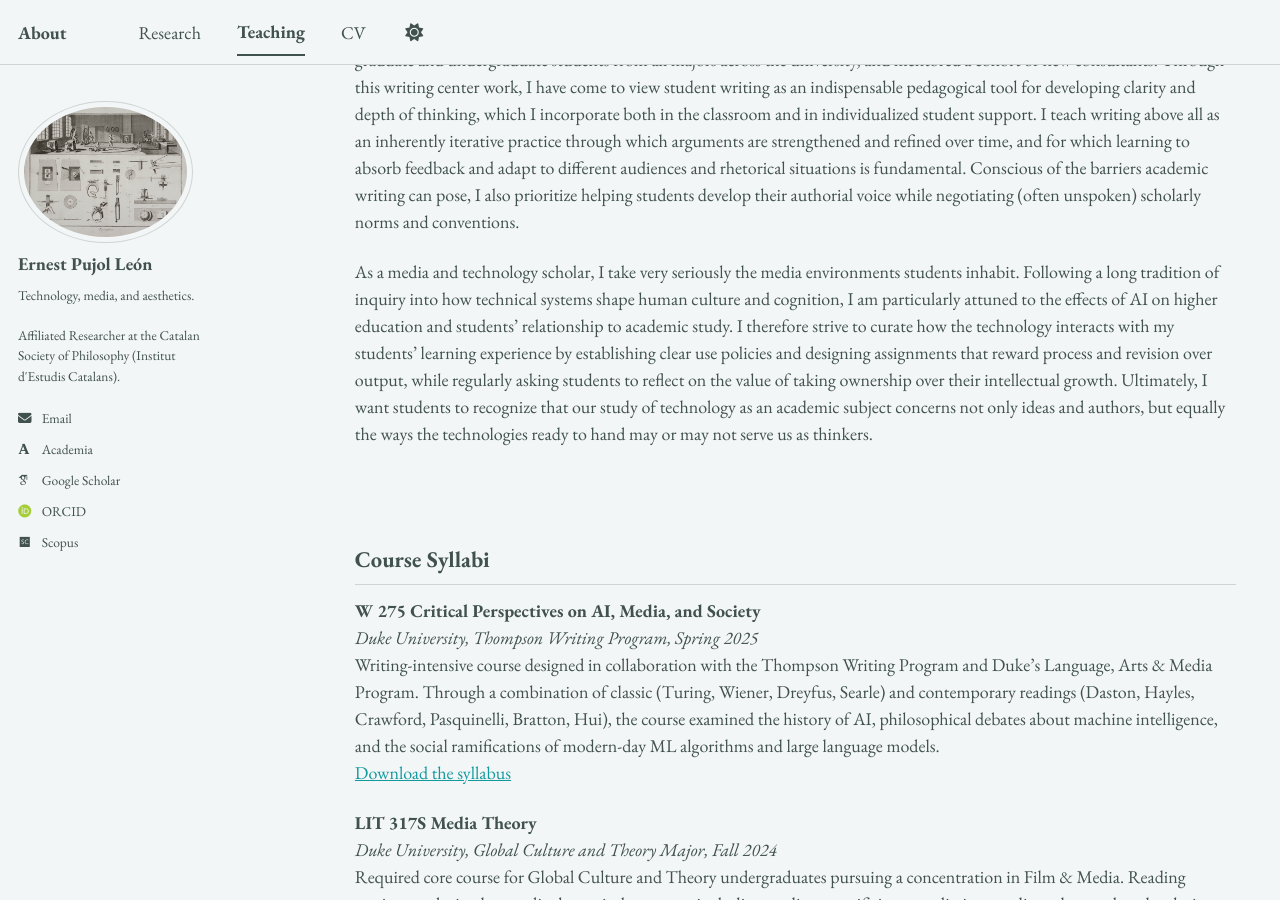
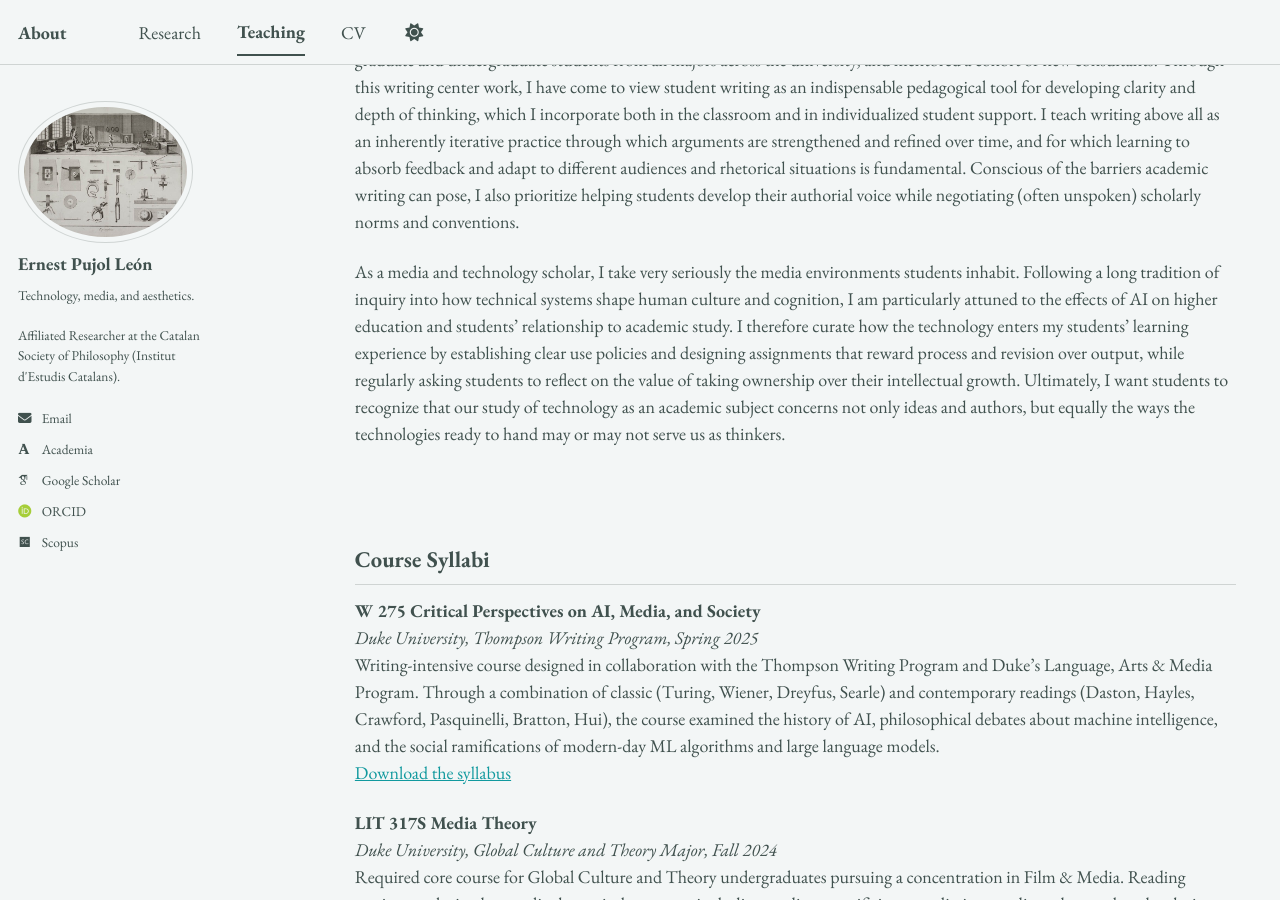
Before and after one commit to epujol90/epujol90.github.io, a Jekyll site: the page built from _pages/teaching.md, in a window 1280 px wide and 900 px high, scrolled down 548 px. Built offline with Jekyll 4.4.1, drawn with Linux system fonts in a browser that asks for light colours; some web fonts are replaced; a script bundle is joined from its source files by our own code; library files that are not in the unit come from our copies.

Commit message:
Update teaching.md

```diff
--- a/_pages/teaching.md
+++ b/_pages/teaching.md
@@ -11,7 +11,7 @@ My teaching experience includes both classroom instruction and writing center pr
 
 Beyond traditional coursework, my teaching is deeply indebted to my writing center experience. During my last two years at Duke, I worked as a writing consultant at the Thompson Writing Studio, where I led over 300 one-on-one consultations with graduate and undergraduate students from all majors across the university, and mentored a cohort of new consultants. Through this writing center work, I have come to view student writing as an indispensable pedagogical tool for developing clarity and depth of thinking, which I incorporate both in the classroom and in individualized student support. I teach writing above all as an inherently iterative practice through which arguments are strengthened and refined over time, and for which learning to absorb feedback and adapt to different audiences and rhetorical situations is fundamental. Conscious of the barriers academic writing can pose, I also prioritize helping students develop their authorial voice while negotiating (often unspoken) scholarly norms and conventions.
 
-As a media and technology scholar, I take very seriously the media environments students inhabit. Following a long tradition of inquiry into how technical systems shape human culture and cognition, I am particularly attuned to the effects of AI on higher education and students’ relationship to academic study. I therefore strive to curate how the technology interacts with my students’ learning experience by establishing clear use policies and designing assignments that reward process and revision over output, while regularly asking students to reflect on the value of taking ownership over their intellectual growth. Ultimately, I want students to recognize that our study of technology as an academic subject concerns not only ideas and authors, but equally the ways the technologies ready to hand may or may not serve us as thinkers.
+As a media and technology scholar, I take very seriously the media environments students inhabit. Following a long tradition of inquiry into how technical systems shape human culture and cognition, I am particularly attuned to the effects of AI on higher education and students’ relationship to academic study. I therefore curate how the technology enters my students’ learning experience by establishing clear use policies and designing assignments that reward process and revision over output, while regularly asking students to reflect on the value of taking ownership over their intellectual growth. Ultimately, I want students to recognize that our study of technology as an academic subject concerns not only ideas and authors, but equally the ways the technologies ready to hand may or may not serve us as thinkers.
 <br>
 <br>
 <br>
```
